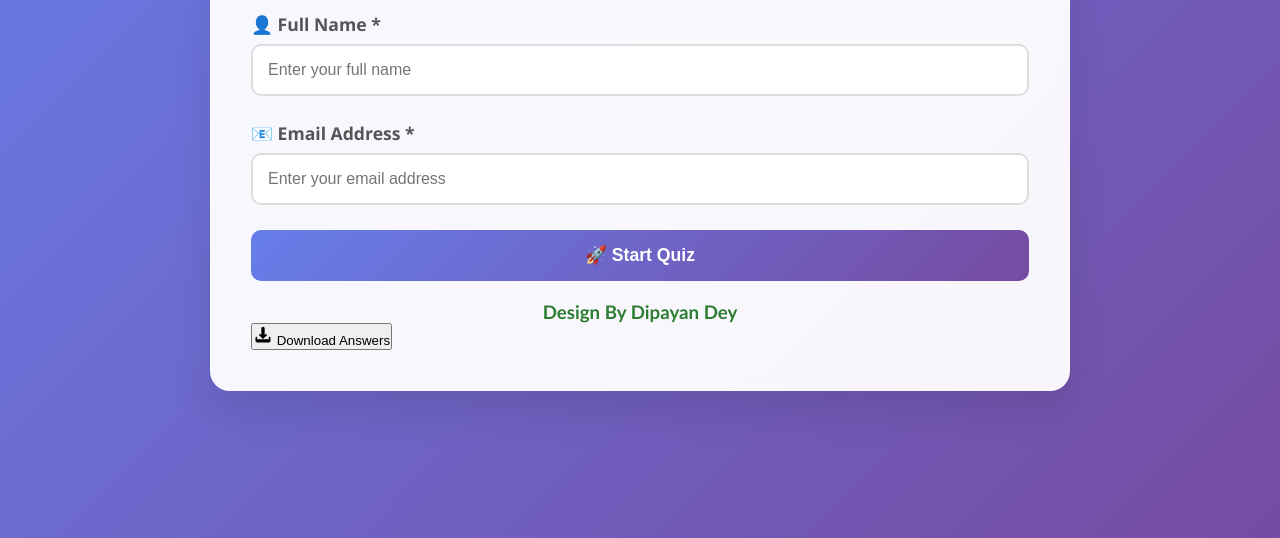
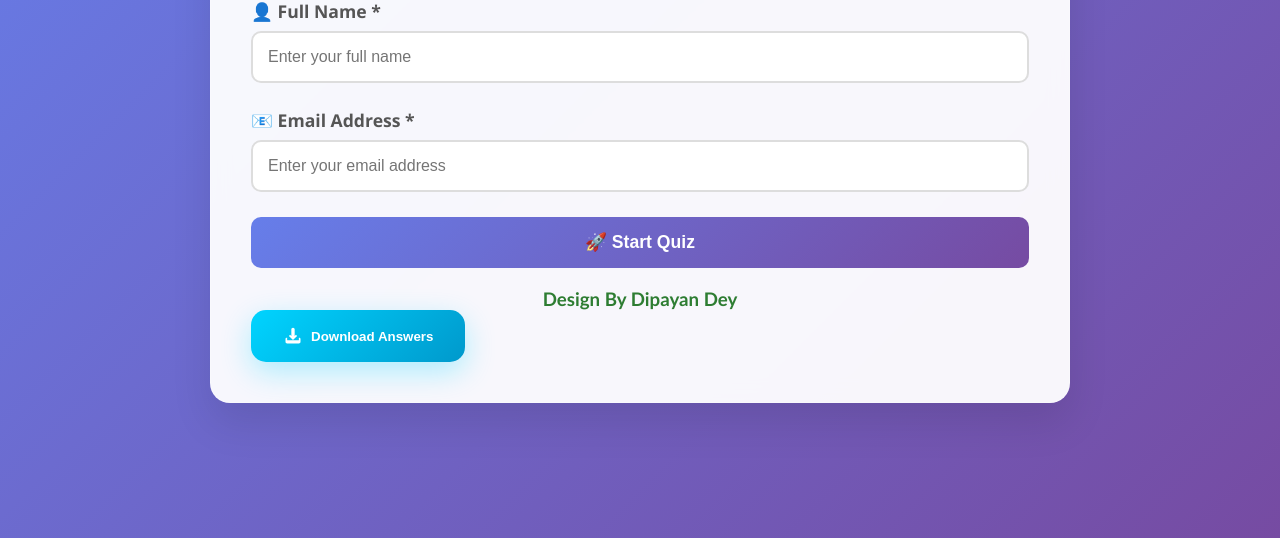
Before and after one commit to Dipayan-Dey/Quiz_Web, a plain HTML site: page index.html in a window 1280 px wide. Shown: the part 262-800 px from the top of the page. Drawn offline with Linux system fonts and the light colour scheme.

Commit message:
Update app.css

```diff
--- a/app.css
+++ b/app.css
@@ -286,3 +286,22 @@
             font-size: 2rem;
             text-align: center;
         }
+          .resume-download-btn {
+            background: linear-gradient(135deg, #00d4ff, #0099cc);
+            border: none;
+            padding: 1rem 2rem;
+            border-radius: 15px;
+            color: white;
+            font-weight: 600;
+            cursor: pointer;
+            display: flex;
+            align-items: center;
+            gap: 0.5rem;
+            transition: all 0.3s ease;
+            box-shadow: 0 10px 30px rgba(0, 212, 255, 0.3);
+        }
+
+        .resume-download-btn:hover {
+            transform: translateY(-3px);
+            box-shadow: 0 15px 40px rgba(0, 212, 255, 0.4);
+        }
```
